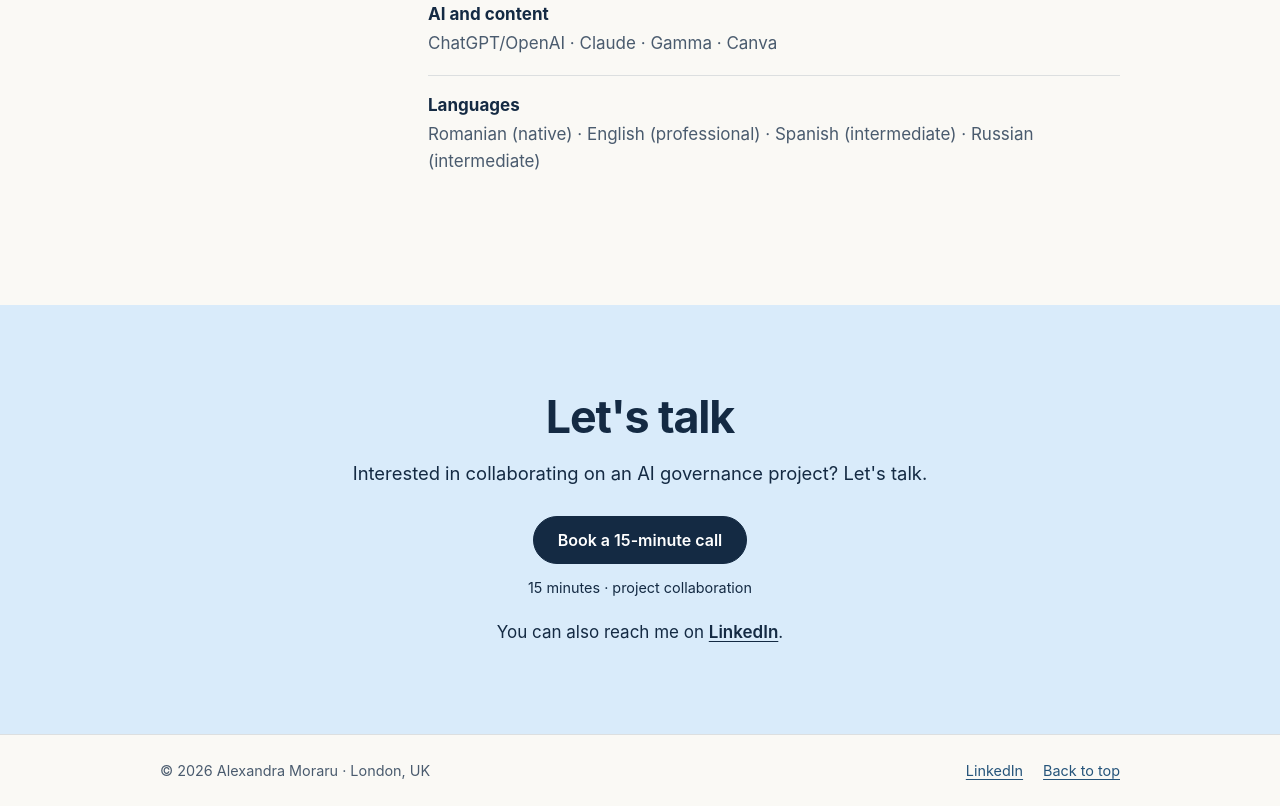
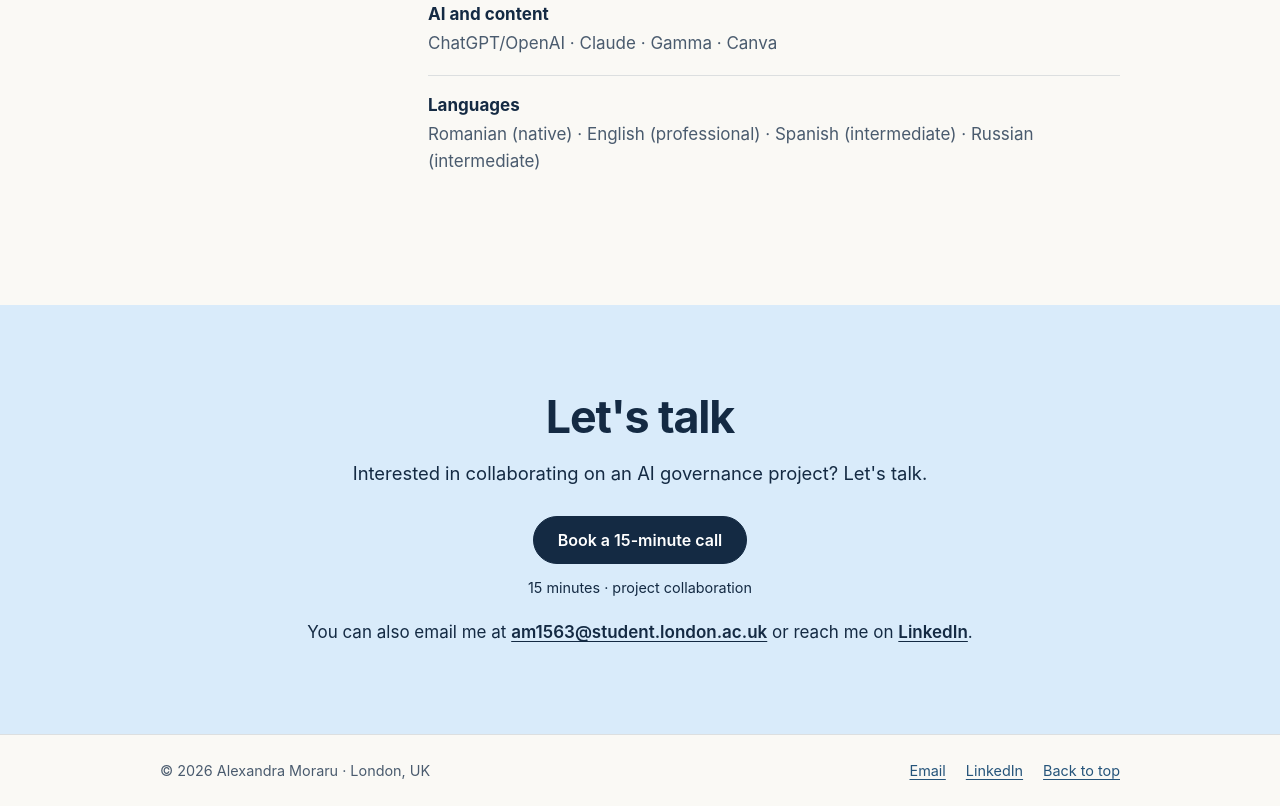
Before and after one commit to alexandra-moraru-ai/alexandra-moraru-ai.github.io, a plain HTML site: page index.html in a window 1280 px wide. Shown: the part 5562-6368 px from the top of the page. Drawn offline with Linux system fonts and the light colour scheme.

Commit message:
Add files via upload

```diff
--- a/index.html
+++ b/index.html
@@ -273,7 +273,7 @@
         <!-- BOOKING LINK 3 of 3 -->
         <a class="btn" href="https://calendly.com/alexandra_moraru/15-minutes-with-alexandra" target="_blank" rel="noopener noreferrer">Book a 15-minute call<span class="visually-hidden"> (opens Calendly in a new tab)</span></a>
         <p class="cta-note">15 minutes · project collaboration</p>
-        <p class="contact-secondary">You can also reach me on <a href="https://www.linkedin.com/in/alexandra-moraru/" rel="noopener noreferrer">LinkedIn</a>.</p>
+        <p class="contact-secondary">You can also email me at <a href="mailto:am1563@student.london.ac.uk">am1563@student.london.ac.uk</a> or reach me on <a href="https://www.linkedin.com/in/alexandra-moraru/" rel="noopener noreferrer">LinkedIn</a>.</p>
       </div>
     </section>
 
@@ -284,6 +284,7 @@
     <div class="wrap footer-inner">
       <p>© 2026 Alexandra Moraru · London, UK</p>
       <ul>
+        <li><a href="mailto:am1563@student.london.ac.uk">Email</a></li>
         <li><a href="https://www.linkedin.com/in/alexandra-moraru/" rel="noopener noreferrer">LinkedIn</a></li>
         <li><a href="#top">Back to top</a></li>
       </ul>
```
Also changed, not shown: 1 other file.
